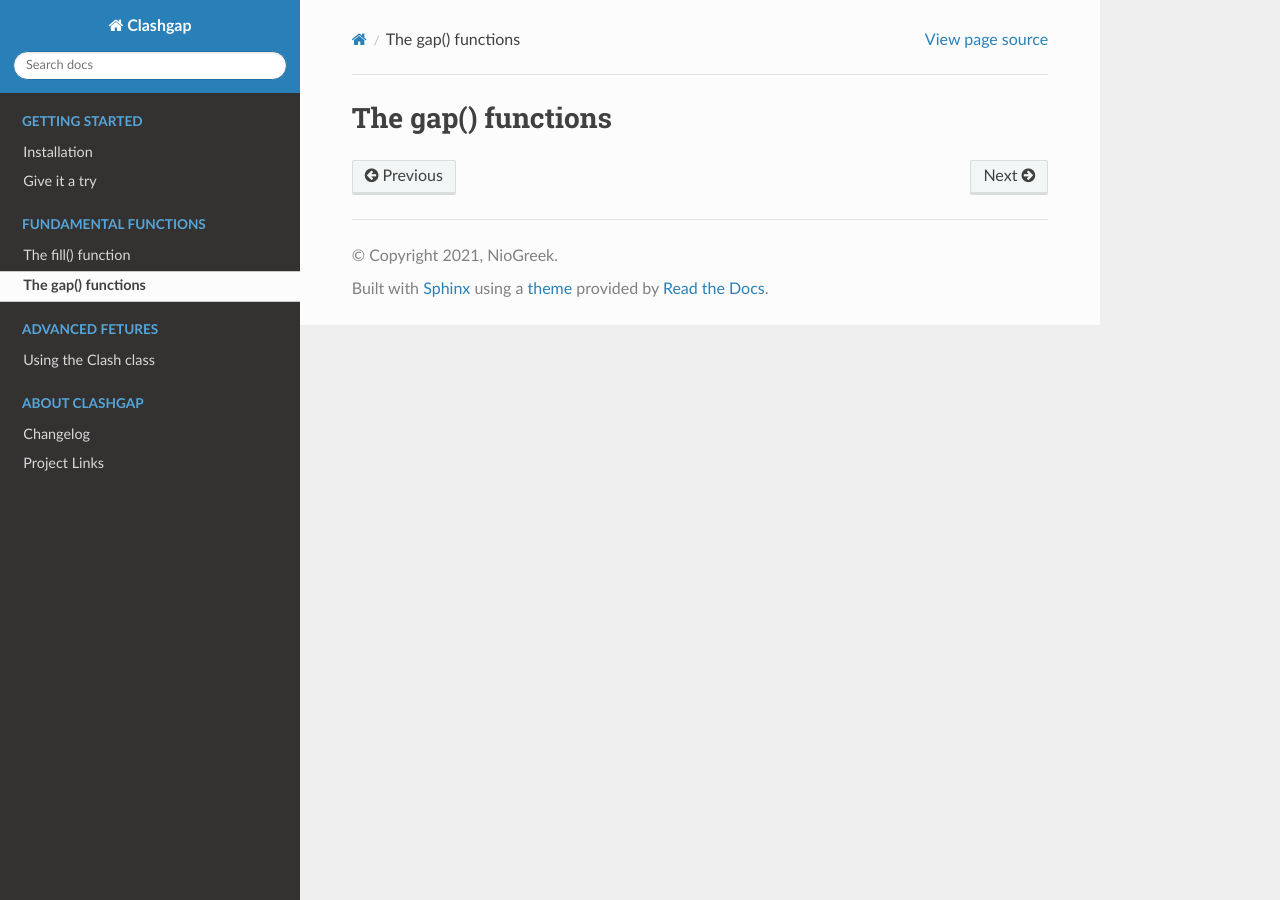
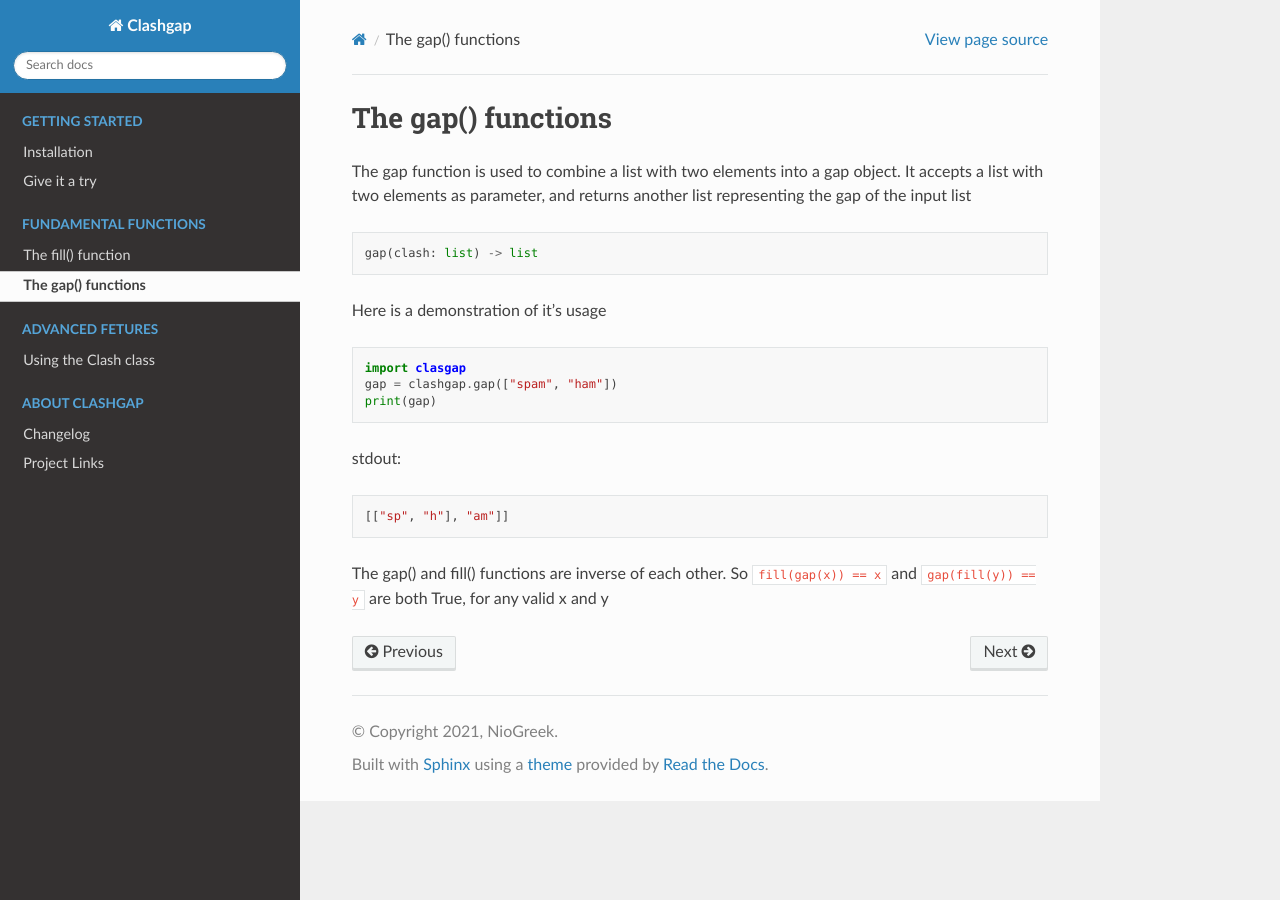
Before and after one commit to NioGreek/Clashgap, a Sphinx documentation site: the page built from docs/fundamental-functions/gap.rst, in a window 1280 px wide. Built offline with Sphinx 7.4.7 and the Read the Docs theme 2.0.0, drawn with Linux system fonts in a browser that asks for light colours.

Commit message:
add gap docs

```diff
--- a/docs/fundamental-functions/gap.rst
+++ b/docs/fundamental-functions/gap.rst
@@ -1,2 +1,24 @@
 The gap() functions
 ===================
+
+The gap function is used to combine a list with two elements into a gap object. It accepts a list with two elements as parameter, and returns another list representing the gap of the input list
+
+.. code-block:: python
+
+   gap(clash: list) -> list
+
+Here is a demonstration of it's usage
+
+.. code-block:: python
+
+   import clasgap
+   gap = clashgap.gap(["spam", "ham"])
+   print(gap)
+
+stdout:
+
+.. code-block:: python
+
+   [["sp", "h"], "am"]]
+
+The gap() and fill() functions are inverse of each other. So ``fill(gap(x)) == x`` and ``gap(fill(y)) == y`` are both True, for any valid x and y
```
